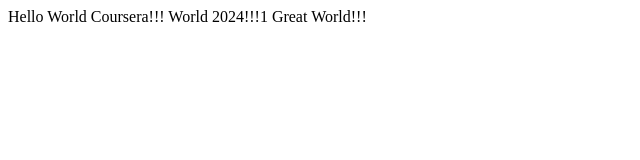
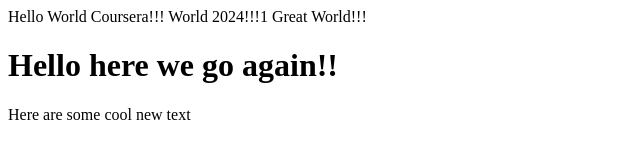
Before and after one commit to farukbabalolas/coursera-2024-1, a plain HTML site: page index.html in a window 1280 px wide. Shown: the whole page, without its empty margins (0-640 px from the left). Drawn offline with Linux system fonts and the light colour scheme.

Commit message:
Added some new line!!!

```diff
--- a/index.html
+++ b/index.html
@@ -11,6 +11,8 @@
     World 2024!!!1
 
     Great World!!!
+    <h1> Hello here we go again!!</h1>
+    <p> Here are some cool new text</p>
 
 </body>
 </html>
```
